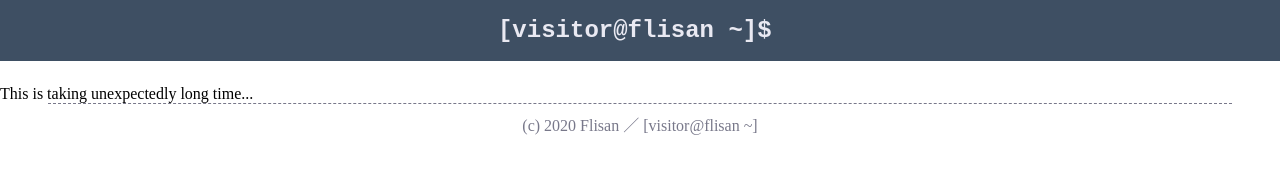
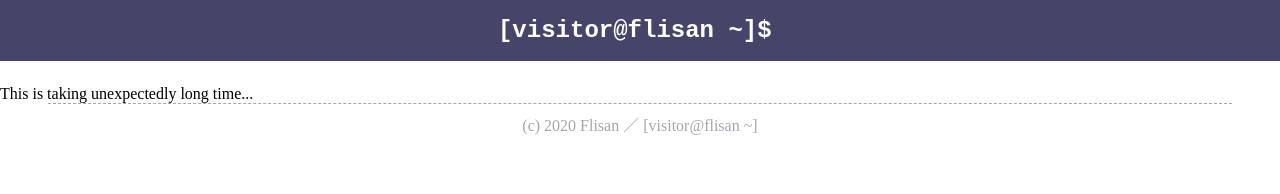
Before and after one commit to loxygenK/loxygen.dev, a React app: page / in a window 1280 px wide. Shown: the top 194 px of the page. Built offline with nearby package versions, Linux system fonts and the light colour scheme; no server answers.

Commit message:
💬 Redefined the colors

```diff
--- a/src/style/variable/Colors.module.scss
+++ b/src/style/variable/Colors.module.scss
@@ -1,9 +1,8 @@
-$MainBackground: #eff2f5;
-$AccentBackground: #3e4f63;
-$MainTextColor: #2d2d2e;
-$SubTextColor: #78788a;
+$MainBackground: #f3f3ff;
+$AccentBackground: #464468;
+$MainTextColor: #41414f;
+$SubTextColor: #a5a5ae;
 $PrimaryAccentColor: #376dab;
 $SecondaryAccentColor: #40b890;
 
-$BlackBackground: #27272e;
-$WhiteTextColor: #e9e9f2;
+$WhiteTextColor: #ffffff;
```
